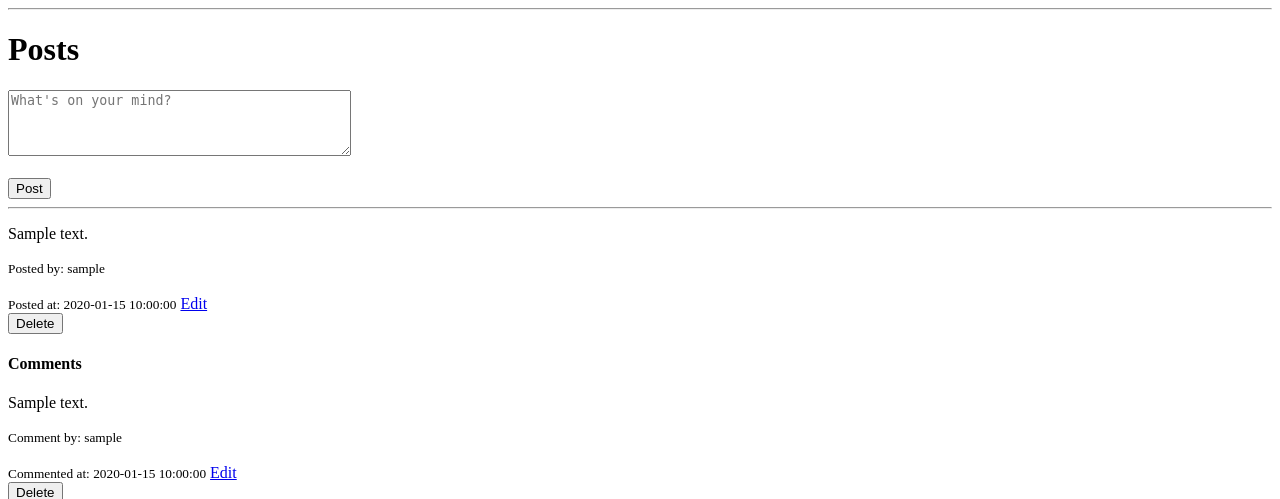
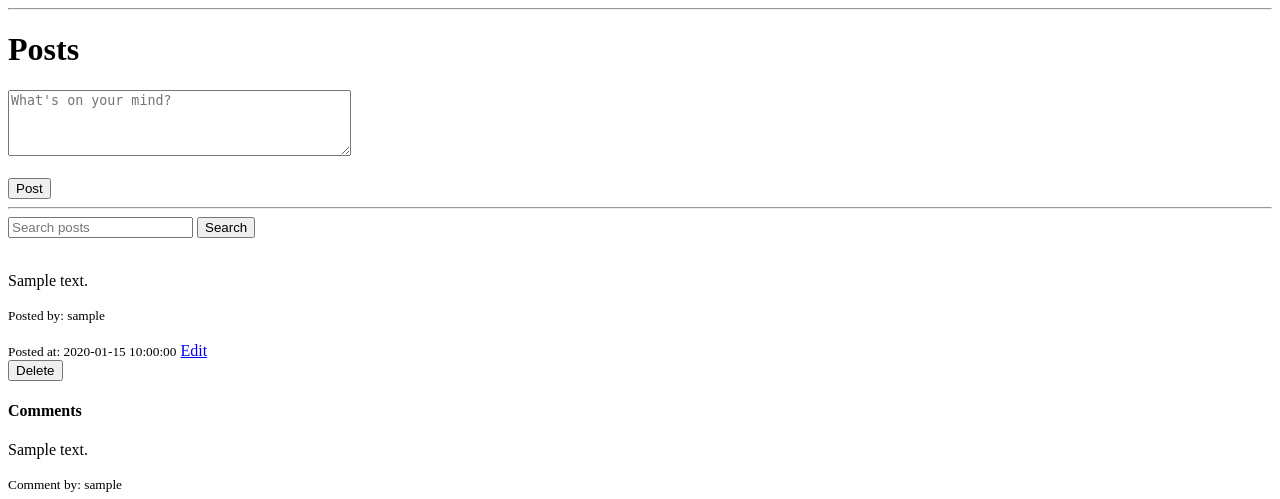
Before and after one commit to OloaneShark/secure-login-app, a Flask app: page /posts in a window 1280 px wide. Shown: the part 26-525 px from the top of the page. Run offline with Flask 3, Linux system fonts and the light colour scheme; the visitor is signed in with stand-in values (Sample User, id 1); tables that the repository leaves empty hold one stand-in row (values such as "Sample post").

Commit message:
Added next and previous page feature, currently working on more basic things

```diff
--- a/app.py
+++ b/app.py
@@ -115,9 +115,28 @@ def posts():
 
         return redirect(url_for("posts"))
 
-    all_posts = Post.query.all()
+    page = request.args.get("page", 1, type=int)
 
-    return render_template("posts.html", posts=all_posts)
+    search_query = request.args.get("q")
+
+    if search_query:
+        posts = Post.query.filter(
+            Post.content.contains(search_query)
+        ).order_by(
+            Post.created_at.desc()
+        ).paginate(
+            page=page,
+            per_page=5
+        )
+    else:
+        posts = Post.query.order_by(
+            Post.created_at.desc()
+        ).paginate(
+            page=page,
+            per_page=5
+        )
+
+    return render_template("posts.html", posts=posts)
 
 
 @app.route("/add-comment/<int:post_id>", methods=["POST"])
--- a/templates/posts.html
+++ b/templates/posts.html
@@ -17,7 +17,16 @@ Posts
 
 <hr>
 
-{% for post in posts %}
+
+<form method="GET" action="/posts">
+    <input type="text" name="q" placeholder="Search posts">
+    <button type="submit">Search</button>
+</form>
+
+<br>
+
+
+{% for post in posts.items %}
     <p>{{ post.content }}</p>
     <small>Posted by: {{ post.user.username }}</small>
 
@@ -62,9 +71,19 @@ Posts
         <button type="submit">Comment</button>
     </form>
 
-
-
     <hr>
 {% endfor %}
 
+{% if posts.has_prev %}
+    <a href="{{ url_for('posts', page=posts.prev_num) }}">
+        Previous
+    </a>
+{% endif %}
+
+{% if posts.has_next %}
+    <a href="{{ url_for('posts', page=posts.next_num) }}">
+        Next
+    </a>
+{% endif %}
+
 {% endblock %}
```
